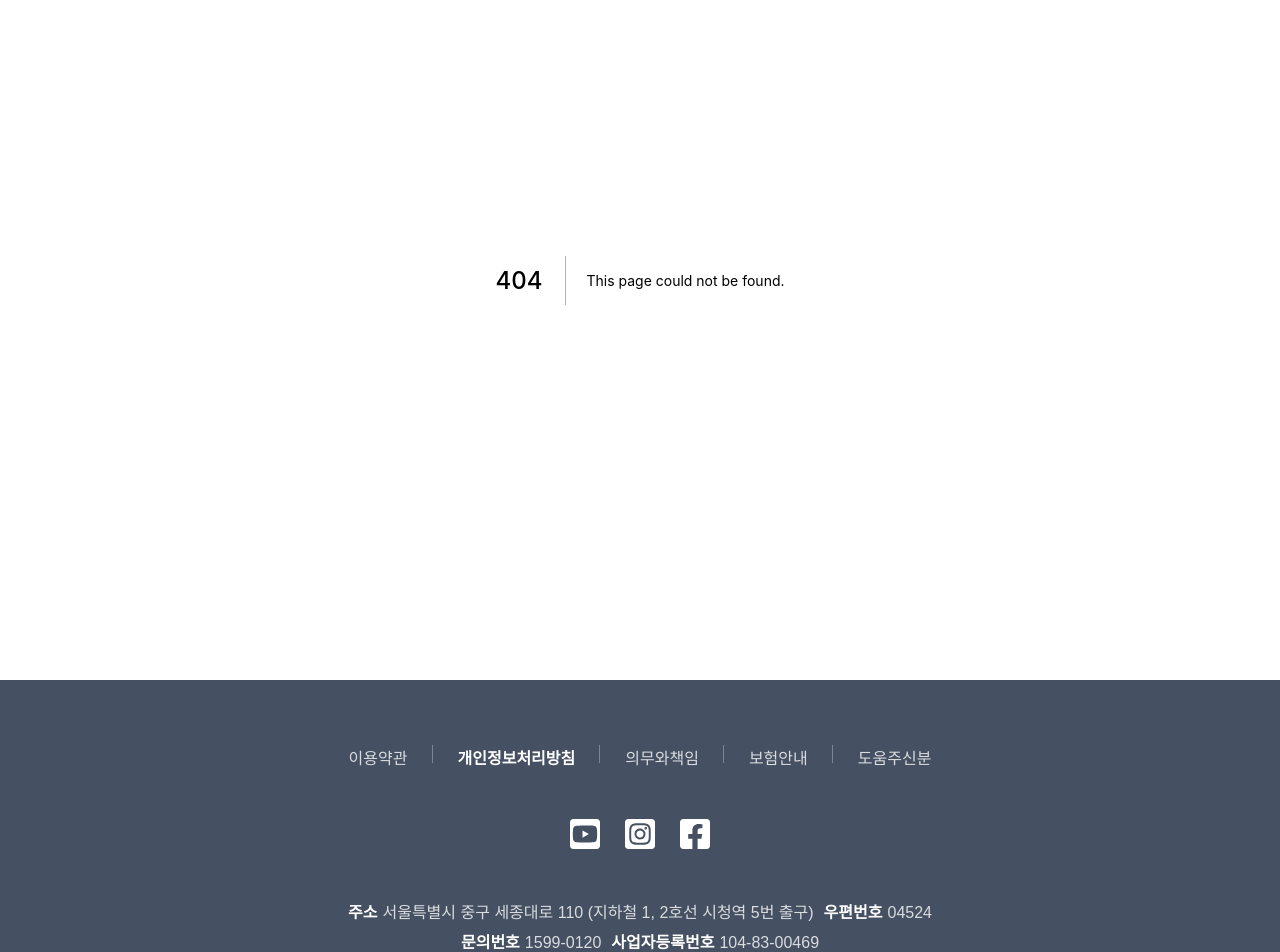
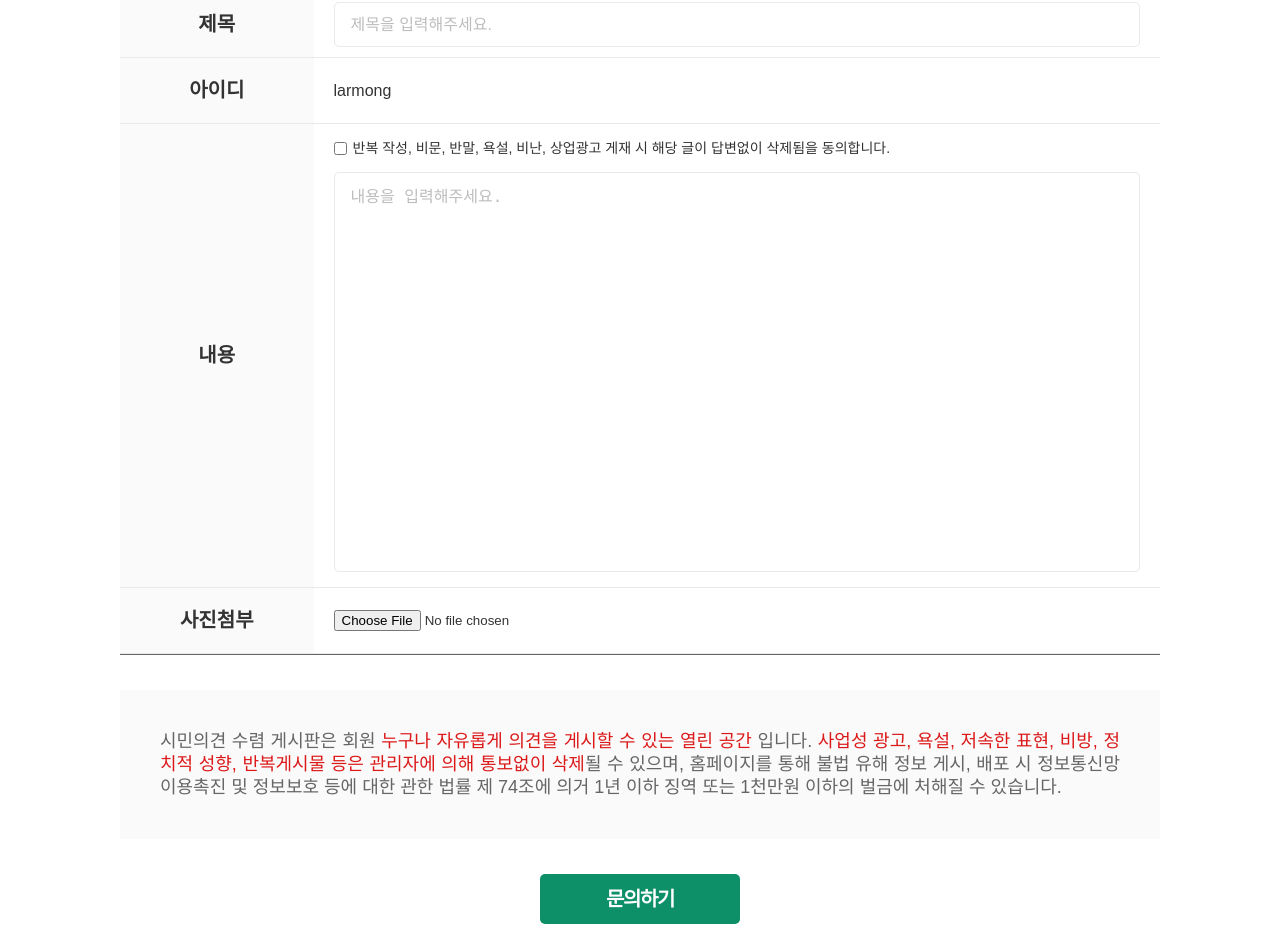
Before and after one commit to larmong/bike-finder, a Next.js app: page /inquiry/contact in a window 1280 px wide. Before the commit this address had no page. Shown: the part 220-1172 px from the top of the page. Built offline with nearby package versions, Linux system fonts and the light colour scheme; a web font is replaced by a local one.

Commit message:
[ADD] inquiry - contact

```diff
--- /dev/null
+++ b/pages/inquiry/contact/index.tsx
@@ -0,0 +1,5 @@
+import Inquiry from "../index";
+
+export default function ContactPage() {
+  return <Inquiry pathname="contact" />;
+}
--- a/pages/inquiry/index.tsx
+++ b/pages/inquiry/index.tsx
@@ -2,6 +2,7 @@ import * as S from "../../src/components/units/inquiry/Inquiry.style";
 import Title02 from "../../src/components/commons/titles/title02/Title02.container";
 import Faq from "../../src/components/units/inquiry/faq/Faq.container";
 import Inquiry from "../../src/components/units/inquiry/Inquiry.container";
+import Contact from "../../src/components/units/inquiry/contact/Contact.container";
 
 export default function InquiryPage(props) {
   return (
@@ -10,7 +11,9 @@ export default function InquiryPage(props) {
         <Title02 title="문의하기" />
         <S.Contents>
           {props.pathname === "faq" ? (
-            <Faq faqType={props.faqType} />
+            <Faq />
+          ) : props.pathname === "contact" ? (
+            <Contact />
           ) : (
             <Inquiry />
           )}
--- /dev/null
+++ b/src/components/units/inquiry/contact/Contact.container.tsx
@@ -0,0 +1,52 @@
+import * as S from "./Contact.style";
+
+export default function Contact() {
+  return (
+    <S.Wrapper>
+      <S.ContactWrapper>
+        <S.ContactItem>
+          <span>제목</span>
+          <S.InputItem>
+            <input type="text" placeholder="제목을 입력해주세요." />
+          </S.InputItem>
+        </S.ContactItem>
+        <S.ContactItem>
+          <span>아이디</span>
+          <S.TextItem>larmong</S.TextItem>
+        </S.ContactItem>
+        <S.ContactItem>
+          <span>내용</span>
+          <S.ContItem>
+            <S.CbItem>
+              <input type="checkbox" id="cb-cont" />
+              <label htmlFor="cb-cont">
+                반복 작성, 비문, 반말, 욕설, 비난, 상업광고 게재 시 해당 글이
+                답변없이 삭제됨을 동의합니다.
+              </label>
+            </S.CbItem>
+            <textarea placeholder="내용을 입력해주세요."></textarea>
+          </S.ContItem>
+        </S.ContactItem>
+        <S.ContactItem>
+          <span>사진첨부</span>
+          <S.FileItem>
+            <input type="file" />
+          </S.FileItem>
+        </S.ContactItem>
+      </S.ContactWrapper>
+      <S.Notice>
+        시민의견 수렴 게시판은 회원
+        <span>&nbsp;누구나 자유롭게 의견을 게시할 수 있는 열린 공간&nbsp;</span>
+        입니다.
+        <span>
+          &nbsp;사업성 광고, 욕설, 저속한 표현, 비방, 정치적 성향, 반복게시물
+          등은 관리자에 의해 통보없이 삭제
+        </span>
+        될 수 있으며, 홈페이지를 통해 불법 유해 정보 게시, 배포 시 정보통신망
+        이용촉진 및 정보보호 등에 대한 관한 법률 제 74조에 의거 1년 이하 징역
+        또는 1천만원 이하의 벌금에 처해질 수 있습니다.
+      </S.Notice>
+      <S.ContactBtn>문의하기</S.ContactBtn>
+    </S.Wrapper>
+  );
+}
--- /dev/null
+++ b/src/components/units/inquiry/contact/Contact.style.ts
@@ -0,0 +1,115 @@
+import styled from "@emotion/styled";
+
+export const Wrapper = styled.div`
+  display: flex;
+  flex-direction: column;
+  align-items: center;
+  gap: 35px;
+`;
+export const ContactWrapper = styled.div`
+  width: 100%;
+  border-top: 1px solid #666666;
+  border-bottom: 1px solid #666666;
+`;
+export const ContactItem = styled.div`
+  display: flex;
+  border-bottom: 1px solid #e9e9e9;
+  span {
+    display: inline-flex;
+    justify-content: center;
+    align-items: center;
+    width: 240px;
+    min-height: 65px;
+    font-weight: 700;
+    font-size: 20px;
+    line-height: 25px;
+    background: #fafafa;
+  }
+`;
+
+export const InputItem = styled.div`
+  width: 100%;
+  padding: 10px 20px;
+  input {
+    width: 100%;
+    height: 45px;
+    border: 1px solid #e9e9e9;
+    border-radius: 5px;
+    font-weight: 400;
+    font-size: 14px;
+    line-height: 18px;
+    padding: 14px 16px;
+  }
+`;
+
+export const TextItem = styled.div`
+  width: 100%;
+  padding: 10px 20px;
+  display: flex;
+  align-items: center;
+  font-weight: 400;
+  font-size: 16px;
+  line-height: 20px;
+`;
+export const ContItem = styled.div`
+  display: flex;
+  flex-direction: column;
+  gap: 15px;
+  width: 100%;
+  padding: 15px 20px;
+  textarea {
+    width: 100%;
+    height: 400px;
+    border: 1px solid #e9e9e9;
+    border-radius: 5px;
+    resize: none;
+    font-weight: 400;
+    font-size: 14px;
+    line-height: 18px;
+    padding: 14px 16px;
+  }
+`;
+export const CbItem = styled.div`
+  display: flex;
+  align-items: center;
+  gap: 6px;
+  font-weight: 400;
+  font-size: 14px;
+  line-height: 18px;
+  input {
+    cursor: pointer;
+  }
+`;
+
+export const FileItem = styled.div`
+  width: 100%;
+  padding: 10px 20px;
+  display: flex;
+  align-items: center;
+`;
+
+export const Notice = styled.div`
+  width: 100%;
+  padding: 40px;
+  font-weight: 400;
+  font-size: 18px;
+  line-height: 23px;
+  text-align: justify;
+  background: #fafafa;
+  color: #666666;
+  span {
+    color: #dc1919;
+  }
+`;
+
+export const ContactBtn = styled.button`
+  width: 200px;
+  height: 50px;
+  background: #0d8f68;
+  border-radius: 5px;
+  font-weight: 700;
+  font-size: 20px;
+  line-height: 25px;
+  letter-spacing: -0.07em;
+  color: #ffffff;
+`;
```
